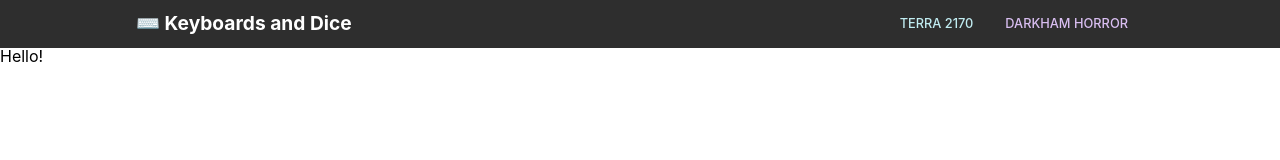
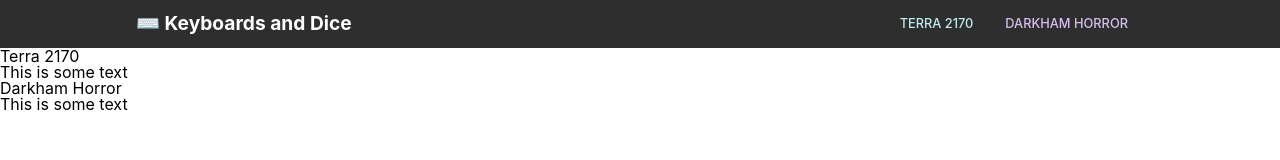
Before and after one commit to Kenneth-Siu/KeyboardsAndDice, a Gatsby site: page / in a window 1280 px wide. Built offline with nearby package versions, Linux system fonts and the light colour scheme; Gatsby itself is replaced by a stand-in of ours.

Commit message:
Actually finish making layout less prescriptive.

```diff
--- a/src/components/layout/layout.js
+++ b/src/components/layout/layout.js
@@ -7,7 +7,7 @@ export default function Layout({ children, location }) {
     return (
         <>
             <NavBar location={location} />
-            <main className="container">{children}</main>
+            {children}
         </>
     );
 }
--- a/src/pages/404.js
+++ b/src/pages/404.js
@@ -7,6 +7,7 @@ export default function NotFound({ location }) {
     return (
         <Layout location={location}>
             <title>Page not found...</title>
+            <main>
                 <h1>Page not found...</h1>
                 <p>
                     Sorry{" "}
@@ -15,6 +16,7 @@ export default function NotFound({ location }) {
                     </span>{" "}
                     we couldn’t find what you were looking for. <Link to="/">Go home</Link>.
                 </p>
+            </main>
         </Layout>
     );
 }
--- a/src/pages/darkham-horror.js
+++ b/src/pages/darkham-horror.js
@@ -6,7 +6,9 @@ export default function DarkhamHorror({ location }) {
     return (
         <Layout location={location}>
             <title>Darkham Horror</title>
-            <h1>Darkham Horror</h1>
+            <main>
+                <h1>Darkham Horror</h1>
+            </main>
         </Layout>
     );
 }
--- a/src/pages/index.js
+++ b/src/pages/index.js
@@ -6,7 +6,16 @@ export default function Index({ location }) {
     return (
         <Layout location={location}>
             <title>Keyboards and Dice</title>
-            <h1>Hello!</h1>
+            <main>
+                <div className="terra-feature">
+                    <h1>Terra 2170</h1>
+                    <p>This is some text</p>
+                </div>
+                <div className="darkham-feature">
+                    <h1>Darkham Horror</h1>
+                    <p>This is some text</p>
+                </div>
+            </main>
         </Layout>
     );
 }
--- a/src/pages/terra-2170.js
+++ b/src/pages/terra-2170.js
@@ -6,7 +6,9 @@ export default function Terra2170({ location }) {
     return (
         <Layout location={location}>
             <title>Terra 2170</title>
-            <h1>Terra 2170</h1>
+            <main>
+                <h1>Terra 2170</h1>
+            </main>
         </Layout>
     );
 }
```
Lines whose indentation alone changed are shown as unchanged.
